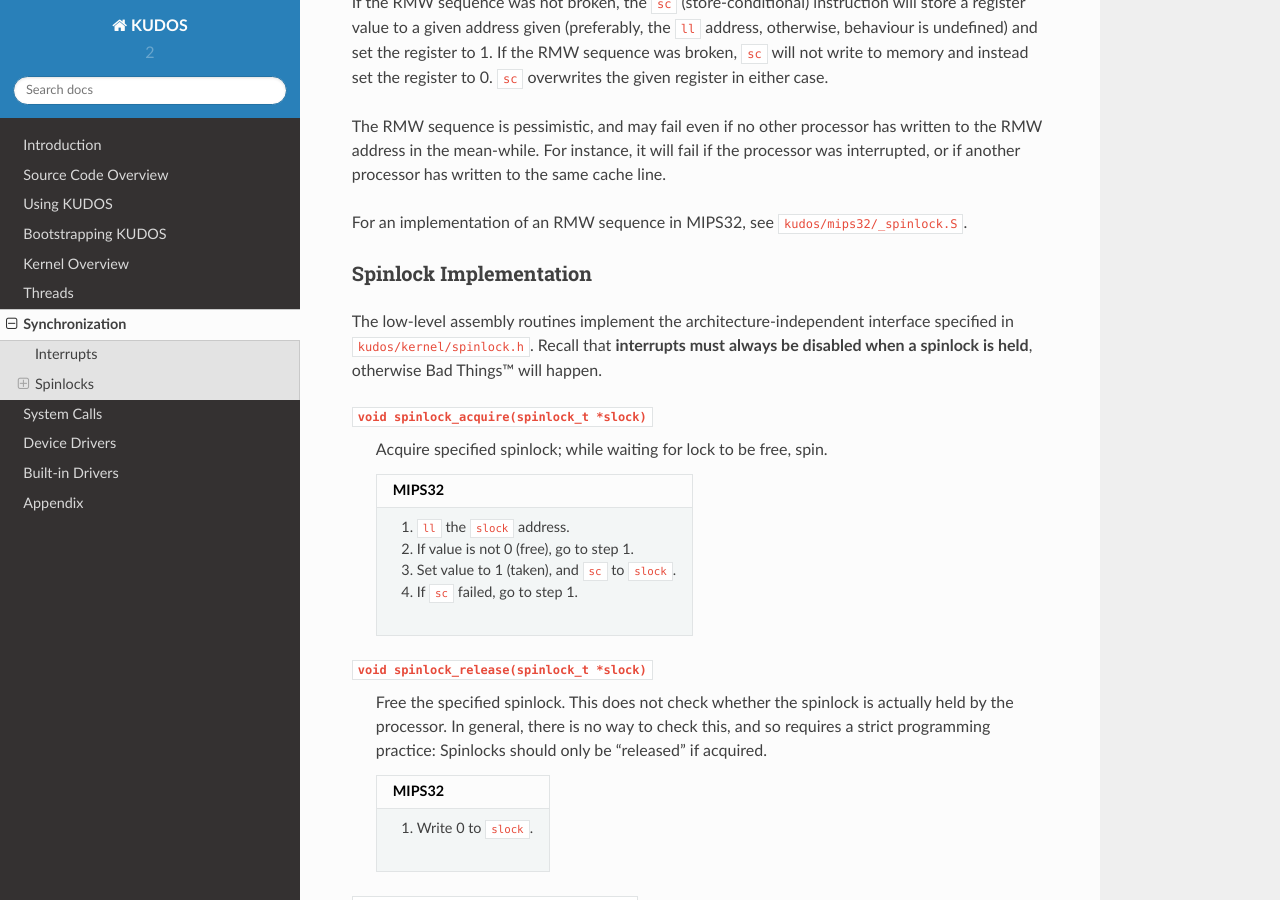
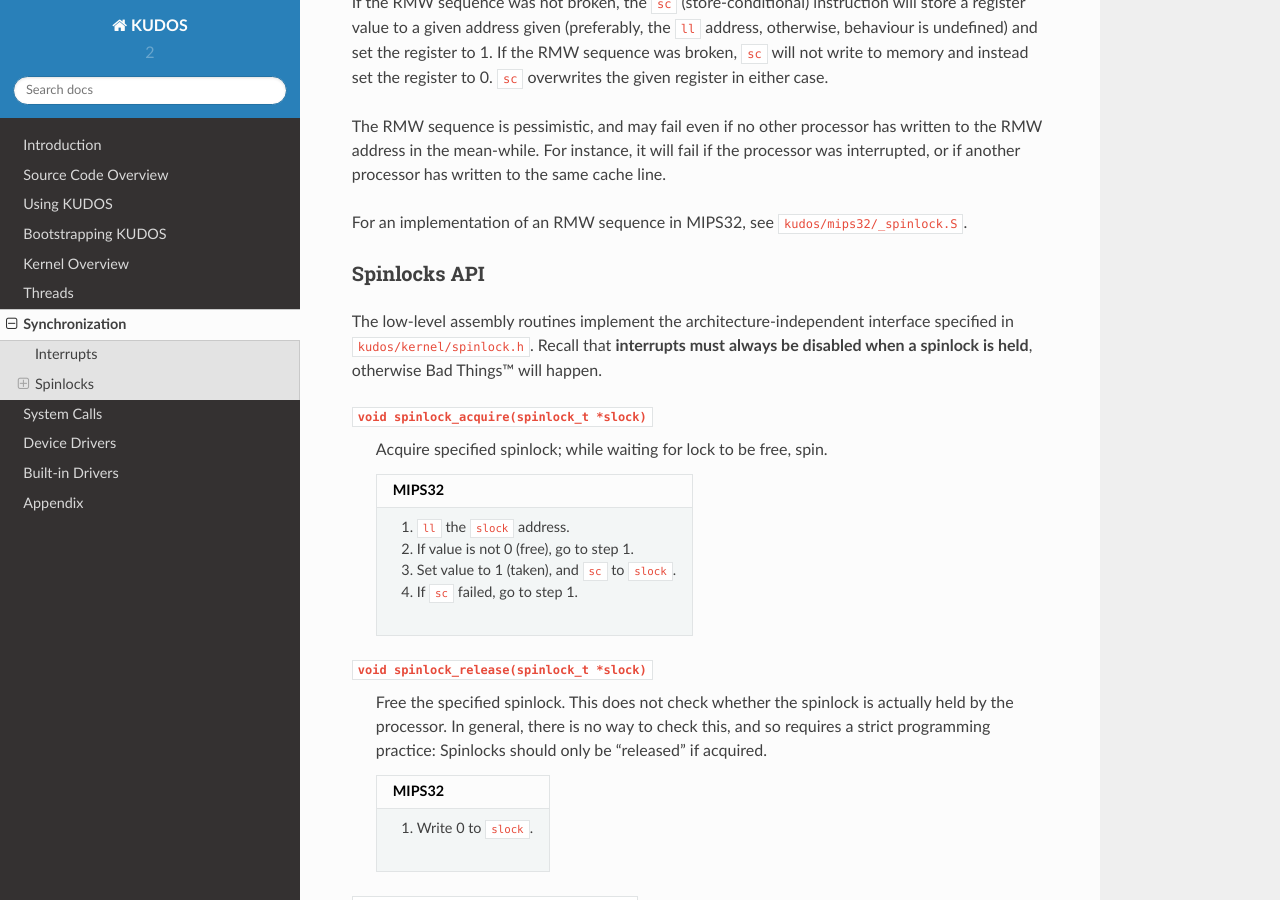
Before and after one commit to DIKU-EDU/kudos, a Sphinx documentation site: the page built from docs/synchronization.rst, in a window 1280 px wide and 900 px high, scrolled down 1694 px. Built offline with Sphinx 7.4.7 and the Read the Docs theme 2.0.0, drawn with Linux system fonts in a browser that asks for light colours; pages that are not in the unit, such as notebooks, are missing from menus.

Commit message:
better heading

```diff
--- a/docs/synchronization.rst
+++ b/docs/synchronization.rst
@@ -99,8 +99,8 @@ cache line.
 For an implementation of an RMW sequence in MIPS32, see
 ``kudos/mips32/_spinlock.S``.
 
-Spinlock Implementation
-^^^^^^^^^^^^^^^^^^^^^^^
+Spinlocks API
+^^^^^^^^^^^^^
 
 The low-level assembly routines implement the architecture-independent
 interface specified in ``kudos/kernel/spinlock.h``.  Recall that **interrupts
```
